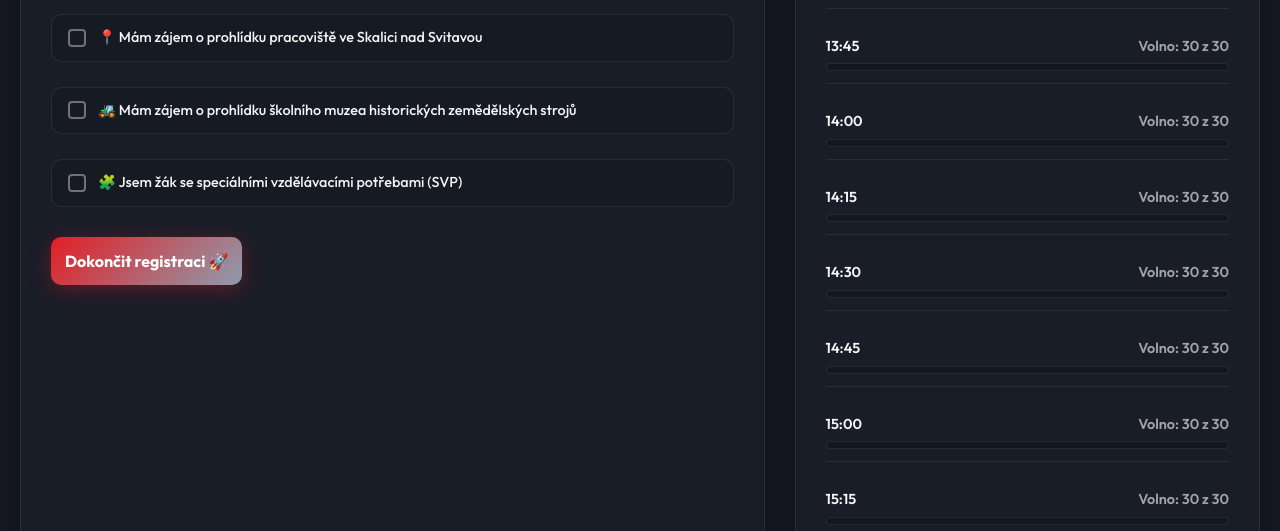
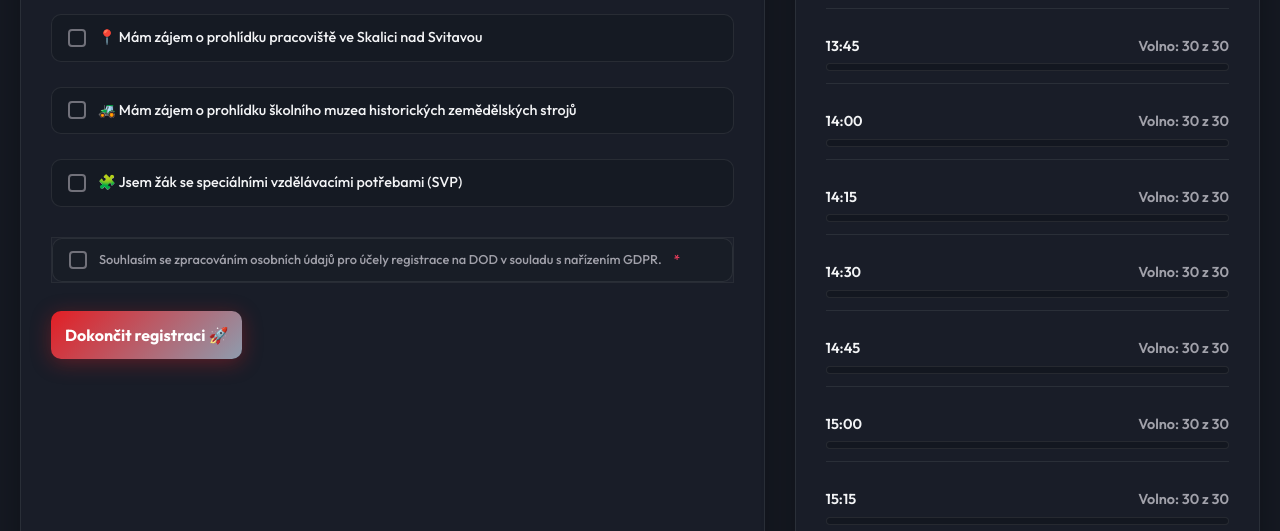
Before and after one commit to janakotlanova86/open-doors-registration, a Flask app: page / in a window 1280 px wide. Shown: the part 2326-2857 px from the top of the page. Run offline with Flask 3, Linux system fonts and the light colour scheme; data that the repository does not hold is empty; parts of the project's set-up code (start-up, migrations or seed data) failed here and were passed over.

Commit message:
Pridani GDPR souhlasu se zpracovanim osobnich udaju do registracniho formulare

```diff
--- a/templates/index.html
+++ b/templates/index.html
@@ -401,6 +401,17 @@
                                         </span>
                                     </label>
                                 </div>
+                            </div>
+
+                            <!-- GDPR Souhlas -->
+                            <div class="form-group" style="margin-top: 15px; margin-bottom: 20px;">
+                                <label class="checkbox-card" style="border: 1px solid rgba(255, 255, 255, 0.05); background: rgba(255, 255, 255, 0.01); cursor: pointer;">
+                                    <input type="checkbox" id="form-gdpr" required>
+                                    <span class="checkbox-content" style="font-size: 0.8rem; line-height: 1.4; color: var(--text-secondary);">
+                                        <span class="checkbox-box"></span>
+                                        Souhlasím se zpracováním osobních údajů pro účely registrace na DOD v souladu s nařízením GDPR. <span class="required">*</span>
+                                    </span>
+                                </label>
                             </div>
 
                             <!-- Tlačítko Odeslat -->
```
